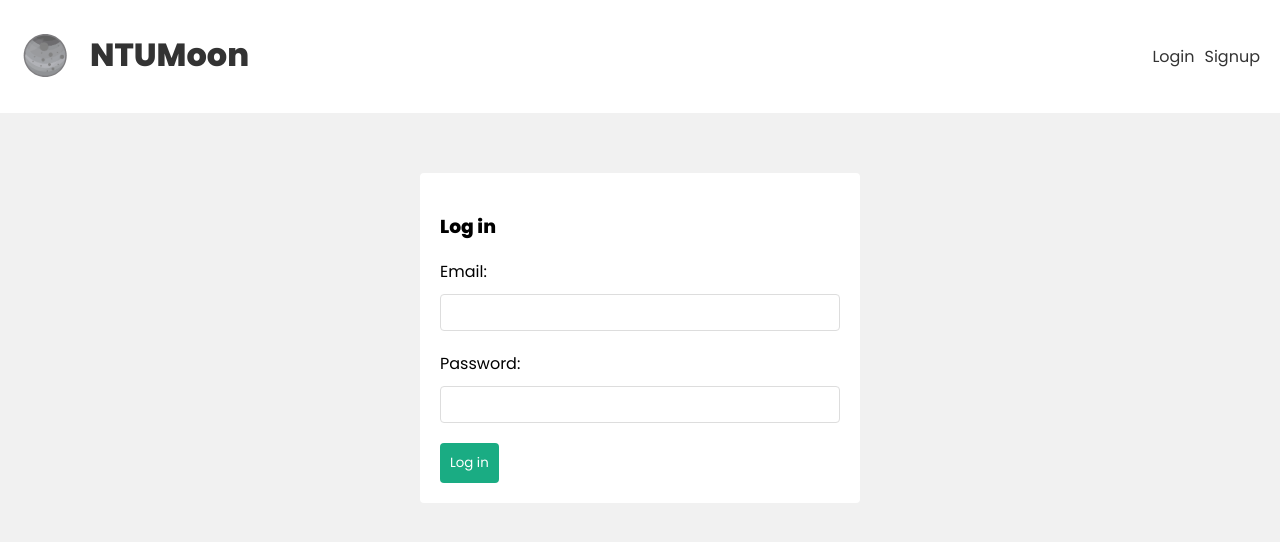
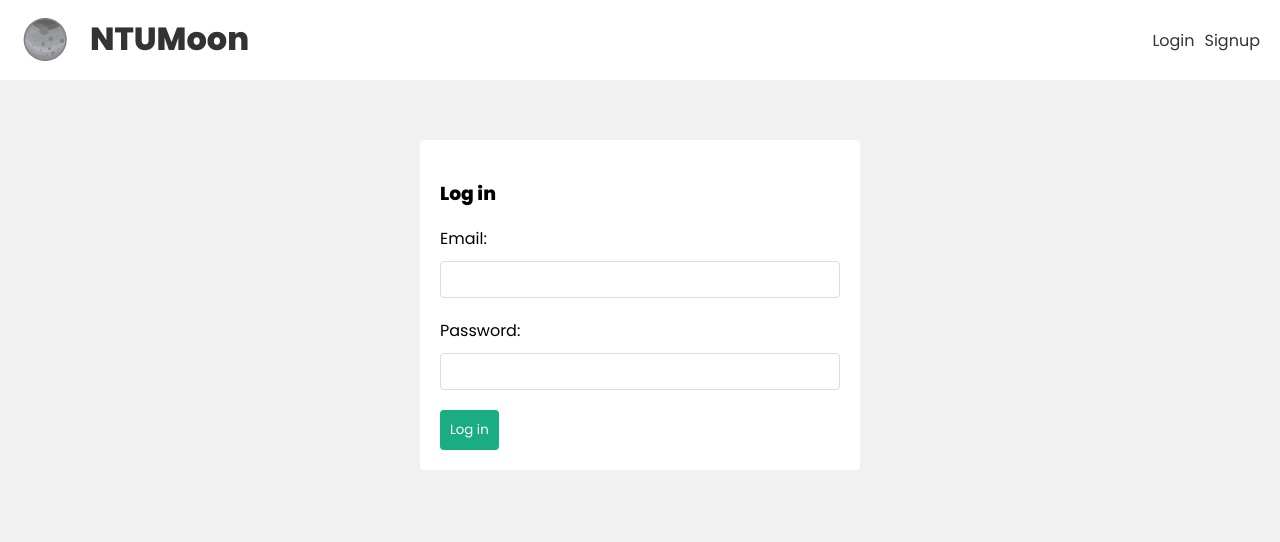
Before and after one commit to yuhaochua/NTUMoon, a React (Create React App) app in the folder frontend/: page /login in a window 1280 px wide. Shown: the top 542 px of the page. Built offline with nearby package versions, Linux system fonts and the light colour scheme.

Commit message:
Update index.css

```diff
--- a/frontend/src/index.css
+++ b/frontend/src/index.css
@@ -12,7 +12,7 @@ body {
   font-family: "Poppins";
 }
 header {
-  background: #fff;
+  background: rgb(255, 255, 255);
 }
 header .container {
   max-width: 1400px;
@@ -21,6 +21,7 @@ header .container {
   display: flex;
   align-items: center;
   justify-content: space-between;
+  height: 60px;
 }
 header a {
   color: #333;
```
